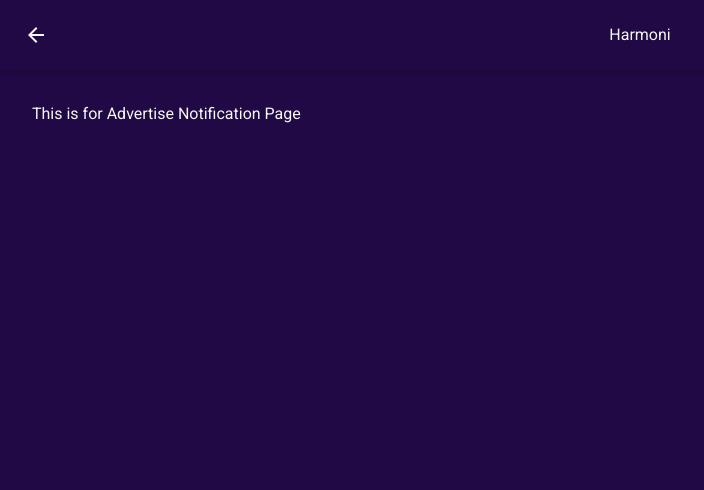
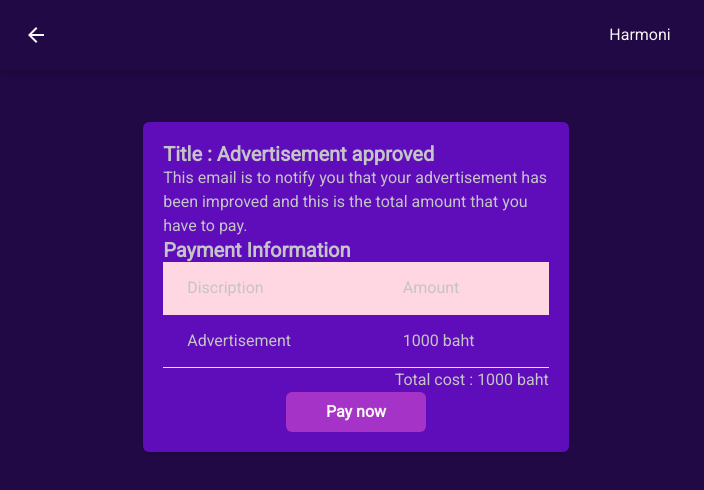
Before and after one commit to CS23-IntegrateProject-1/frontend-integrated, a React (Vite) app: page /Notification/Advertisement in a window 1280 px wide. Shown: the top 490 px of the page, without its empty margins (0-704 px from the left). Built offline with nearby package versions, Linux system fonts and the light colour scheme.

Commit message:
[EDIT] 5 pages of Notification
Edit these pages Notification
- Advertisement
- Checkout
- New Reservation
- Order Update
- Update

```diff
--- a/src/features/feature08/pages/Notification (Business side)/AdvertiseNoti.tsx
+++ b/src/features/feature08/pages/Notification (Business side)/AdvertiseNoti.tsx
@@ -1,5 +1,69 @@
+import {
+    Table,
+    Tbody,
+    Tr,
+    Td,
+    TableContainer,
+    Card,
+    Heading,
+    CardBody,
+    Stack,
+    StackDivider,
+    Box,
+    Text
+  } from "@chakra-ui/react";
+
+import { ButtonComponent } from "../../../../components/buttons/ButtonComponent";
+
 export const AdvertiseNoti = () => {
     return (
-        <div>This is for Advertise Notification Page</div>
+        <Box
+      display={"flex"}
+      flexDirection={"column"}
+      justifyContent={"center"}
+      alignItems={"center"}
+      margin={5}
+      width={"50%"}
+    >
+      <Card width={"70%"} backgroundColor={"#5F0DBB"} color={"#C5C4C7"}>
+        <CardBody>
+          <Stack divider={<StackDivider />} spacing="4">
+            <Box>
+              <Heading size="md">
+                Title : Advertisement approved
+              </Heading>
+              <Text>
+                This email is to notify you that your
+                advertisement has been improved and
+                this is the total amount that you have to pay.
+              </Text>
+              <Heading size="md">
+                Payment Information
+              </Heading>
+              <TableContainer>
+                <Table variant={'striped'} colorScheme="pink">
+                    <Tbody>
+                        <Tr>
+                            <Td>Discription</Td>
+                            <Td>Amount</Td>
+                        </Tr>
+                        <Tr>
+                            <Td>Advertisement</Td>
+                            <Td>1000 baht</Td>
+                        </Tr>
+                    </Tbody>
+                </Table>
+              </TableContainer>
+              <Text align={"right"}>
+                Total cost : 1000 baht
+              </Text>
+              <Text align={"center"}>
+                <ButtonComponent text="Pay now" />
+              </Text>
+            </Box>
+          </Stack>
+        </CardBody>
+      </Card>
+    </Box>
     )
 }
--- a/src/features/feature08/pages/Notification (Business side)/CheckOutNoti.tsx
+++ b/src/features/feature08/pages/Notification (Business side)/CheckOutNoti.tsx
@@ -1,5 +1,40 @@
+import {
+    Card,
+    Heading,
+    CardBody,
+    Stack,
+    StackDivider,
+    Box,
+    Text
+  } from "@chakra-ui/react";
+
 export const CheckOutNoti = () => {
     return (
-        <div>This is for Checkout Notification Page</div>
+        <Box
+      display={"flex"}
+      flexDirection={"column"}
+      justifyContent={"center"}
+      alignItems={"center"}
+      margin={5}
+      width={"50%"}
+    >
+      <Card width={"70%"} backgroundColor={"#5F0DBB"} color={"#C5C4C7"}>
+        <CardBody>
+          <Stack divider={<StackDivider />} spacing="4">
+            <Box>
+              <Heading size="md">
+                Check out
+              </Heading>
+              <Text>
+                Table number 1 wanted to checkout
+              </Text>
+              <Text decoration={'underline'}>
+                Table number 1
+              </Text>
+            </Box>
+          </Stack>
+        </CardBody>
+      </Card>
+    </Box>
     )
 }
--- a/src/features/feature08/pages/Notification (Business side)/NewReserveNoti.tsx
+++ b/src/features/feature08/pages/Notification (Business side)/NewReserveNoti.tsx
@@ -1,5 +1,37 @@
+import {
+    Card,
+    Heading,
+    CardBody,
+    Stack,
+    StackDivider,
+    Box,
+    Text
+  } from "@chakra-ui/react";
+
 export const NewReserveNoti = () => {
     return (
-        <div>This is for New Reservation Notification Page</div>
+        <Box
+      display={"flex"}
+      flexDirection={"column"}
+      justifyContent={"center"}
+      alignItems={"center"}
+      margin={5}
+      width={"50%"}
+    >
+      <Card width={"70%"} backgroundColor={"#5F0DBB"} color={"#C5C4C7"}>
+        <CardBody>
+          <Stack divider={<StackDivider />} spacing="4">
+            <Box>
+              <Heading size="md">
+                New Reservation
+              </Heading>
+              <Text>
+               You have got the new reservation on table number 10
+              </Text>
+            </Box>
+          </Stack>
+        </CardBody>
+      </Card>
+    </Box>
     )
 }
--- a/src/features/feature08/pages/Notification (Business side)/OrderUpdateNoti.tsx
+++ b/src/features/feature08/pages/Notification (Business side)/OrderUpdateNoti.tsx
@@ -1,5 +1,64 @@
+import {
+    Table,
+    Tbody,
+    Tr,
+    Td,
+    TableContainer,
+    Card,
+    Heading,
+    CardBody,
+    Stack,
+    StackDivider,
+    Box,
+    Text
+  } from '@chakra-ui/react'
+
 export const OrderUpdateNoti = () => {
     return (
-        <div>This is for Order Update Notification Page</div>
+        <Box
+      display={"flex"}
+      flexDirection={"column"}
+      justifyContent={"center"}
+      alignItems={"center"}
+      margin={5}
+      width={"50%"}
+    >
+      <Card width={"70%"} backgroundColor={"#5F0DBB"} color={"#C5C4C7"}>
+        <CardBody>
+          <Stack divider={<StackDivider />} spacing="4">
+            <Box>
+              <Heading size="md">
+                Order update
+              </Heading>
+              <Text>
+                Kevin Table no.7
+              </Text>
+              <TableContainer>
+                <Table variant={'simple'}>
+                    <Tbody>
+                        <Tr>
+                            <Td>Soup</Td>
+                            <Td>3</Td>
+                        </Tr>
+                        <Tr>
+                            <Td>Salad</Td>
+                            <Td>1</Td>
+                        </Tr>
+                        <Tr>
+                            <Td>Super pasta</Td>
+                            <Td>1</Td>
+                        </Tr>
+                        <Tr>
+                            <Td>Total</Td>
+                            <Td>670</Td>
+                        </Tr>
+                    </Tbody>
+                </Table>
+              </TableContainer>
+            </Box>
+          </Stack>
+        </CardBody>
+      </Card>
+    </Box>
     )
 }
--- a/src/features/feature08/pages/Notification (Business side)/UpdateNoti.tsx
+++ b/src/features/feature08/pages/Notification (Business side)/UpdateNoti.tsx
@@ -1,5 +1,39 @@
+import {
+    Card,
+    Heading,
+    CardBody,
+    Stack,
+    StackDivider,
+    Box,
+    Text
+  } from "@chakra-ui/react";
+
 export const UpdateNoti = () => {
     return (
-        <div>This is for Update Notification Page</div>
+        <Box
+      display={"flex"}
+      flexDirection={"column"}
+      justifyContent={"center"}
+      alignItems={"center"}
+      margin={5}
+      width={"50%"}
+    >
+      <Card width={"70%"} backgroundColor={"#5F0DBB"} color={"#C5C4C7"}>
+        <CardBody>
+          <Stack divider={<StackDivider />} spacing="4">
+            <Box>
+              <Heading size="md">
+                Update
+              </Heading>
+              <Text>
+                Lorem ipsum dolor sit amet, consect
+                adipiscing elit. Vestibulum at tortor
+                efficitur, incidunt tortor non, mattis
+              </Text>
+            </Box>
+          </Stack>
+        </CardBody>
+      </Card>
+    </Box>
     )
 }
```
